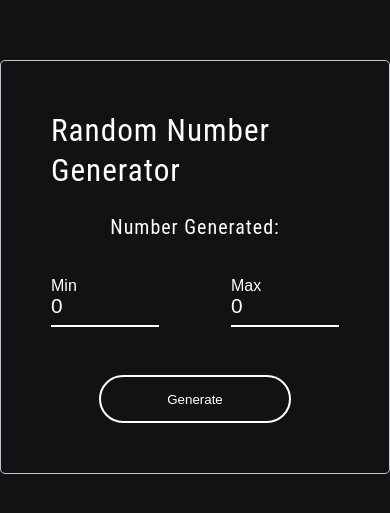
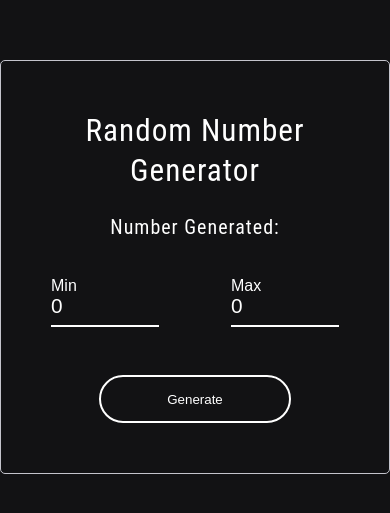
Before and after one commit to AlexandreFPGoncalves/Random-numGen, a React (Create React App) app: page / in a window 390 px wide. Shown: the part 155-668 px from the top of the page. Built offline with nearby package versions, Linux system fonts and the light colour scheme.

Commit message:
Title mobile compatibility fix

```diff
--- a/src/pages/randomNumber/randomNumber.tsx
+++ b/src/pages/randomNumber/randomNumber.tsx
@@ -20,6 +20,7 @@ export const RandomNumberScreen: React.FC = () => {
 							{/* Title & Subtitle */}
 							<Titles
 								title={resources.title}
+								titleStyle={{ textAlign: 'center' }}
 								subtitle={generatedValue ? resources.subtitle + generatedValue : resources.subtitle}
 								horizontalAlign="center"
 								subtitleStyle={{ color: generatedValue ? 'var(--discover-blue-dark)' : 'var(--white)' }}
```
